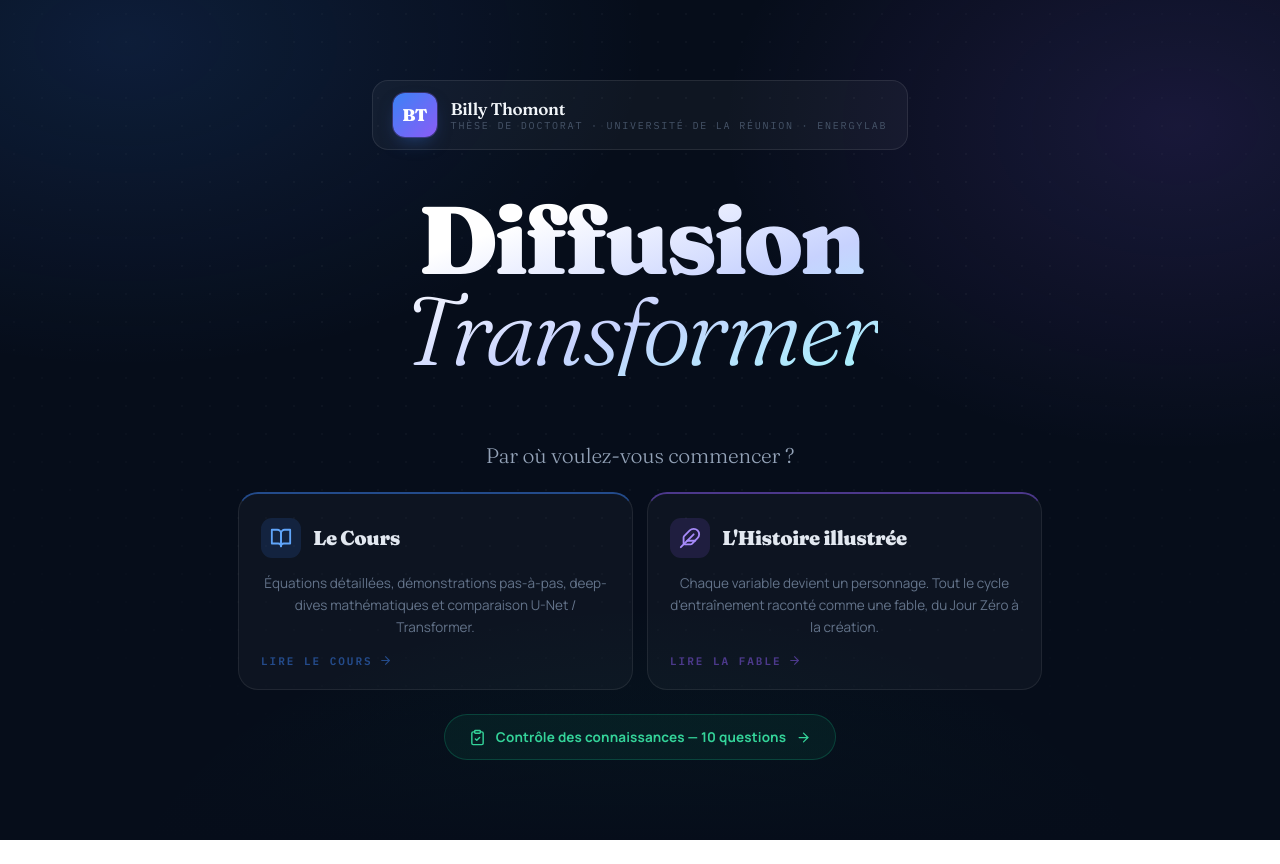
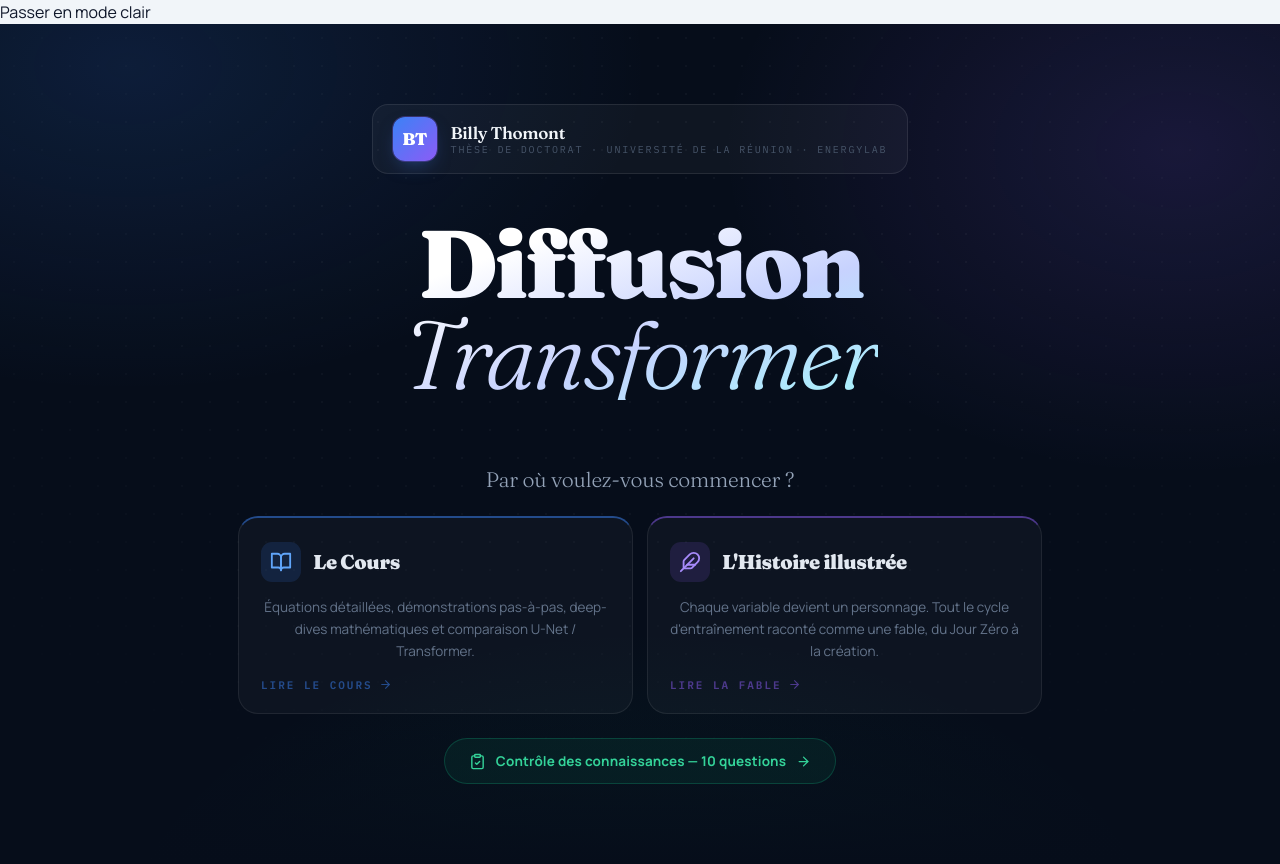
Before and after one commit to BillyThmtUR/DiT_BT, a React (Vite) app: page / in a window 1280 px wide. Before the commit the page ends 840 px from the top, so only its background shows below. Built offline with nearby package versions, Linux system fonts and the light colour scheme; the HTML template or start-up script is replaced by a standard one.

Commit message:
essai dark light mode

```diff
--- a/src/App.jsx
+++ b/src/App.jsx
@@ -317,9 +317,22 @@ function EndCTA({ go }) {
 export default function App() {
   const [view, setView] = useState("intro");
   const go = (v) => { window.scrollTo(0, 0); setView(v); };
+  const [theme, setTheme] = useState('dark');
+
+  const toggleTheme = () => {
+    const newTheme = theme === 'light' ? 'dark' : 'light';
+    setTheme(newTheme);
+  };
+
+  useEffect(() => {
+    document.documentElement.setAttribute('data-theme', theme);
+  }, [theme]);
 
   return (
     <div className="app-root">
+      <button onClick={toggleTheme} className="theme-toggle">
+        Passer en mode {theme === 'light' ? 'sombre' : 'clair'}
+      </button>
       <style>{APP_CSS}</style>
       {view !== "intro" && <TopBar view={view} go={go} />}
       <main>
--- a/src/data/App.css
+++ b/src/data/App.css
@@ -1,6 +1,32 @@
-
 /* ====== Styles de l'application ====== */
 @import url('https://fonts.googleapis.com/css2?family=Fraunces:ital,opsz,wght@0,9..144,300;0,9..144,600;0,9..144,900;1,9..144,300;1,9..144,600;1,9..144,900&family=Spectral:ital,wght@0,400;0,600;1,400&family=IBM+Plex+Mono:wght@400;500;600&family=Manrope:wght@400;500;600;700;800&family=DM+Serif+Display:ital@0;1&display=swap');
+
+
+
+:root {
+  /* Thème Light par défaut */
+  --bg-color: #f8fafc;
+  --text-color: #1e293b;
+  --card-bg: rgba(255, 255, 255, 0.7);
+  --card-border: rgba(0, 0, 0, 0.1);
+  --shadow: 0 8px 32px 0 rgba(31, 38, 135, 0.15);
+}
+
+[data-theme='dark'] {
+  /* Thème Dark */
+  --bg-color: #0f172a;
+  --text-color: #f1f5f9;
+  --card-bg: rgba(30, 41, 59, 0.7);
+  --card-border: rgba(255, 255, 255, 0.08);
+  --shadow: 0 8px 32px 0 rgba(0, 0, 0, 0.37);
+}
+
+body {
+  background-color: var(--bg-color);
+  color: var(--text-color);
+  transition: all 0.3s ease; /* Transition douce pour le basculement */
+}
+
 
 /* ── Base ── */
 .app-root{font-family:'Manrope',ui-sans-serif,system-ui,sans-serif;color:#0f172a;background:#f1f5f9;min-height:100vh;-webkit-font-smoothing:antialiased;text-rendering:optimizeLegibility}
@@ -101,7 +127,13 @@
 
 /* ── Quiz ── */
 .quiz-wrap{max-width:800px;margin:0 auto;padding:44px 20px 80px}
-.quiz-card{background:#090f20;border:1px solid rgba(255,255,255,.07);border-radius:24px;padding:40px;box-shadow:0 40px 80px -30px rgba(0,0,0,.6)}
+/* Appliquez les variables à vos composants existants */
+.quiz-card {
+  background: var(--card-bg);
+  backdrop-filter: blur(20px);
+  border: 1px solid var(--card-border);
+  box-shadow: var(--shadow);
+}
 .quiz-head{text-align:center;color:#e2e8f0;margin-bottom:34px}
 .quiz-eyebrow{font-family:'IBM Plex Mono',monospace;font-size:10.5px;letter-spacing:.3em;text-transform:uppercase;color:#3b82f6}
 .quiz-head h2{font-family:'Fraunces',serif;font-weight:700;font-size:32px;margin:10px 0 8px;letter-spacing:-.025em;line-height:1.1}
```
